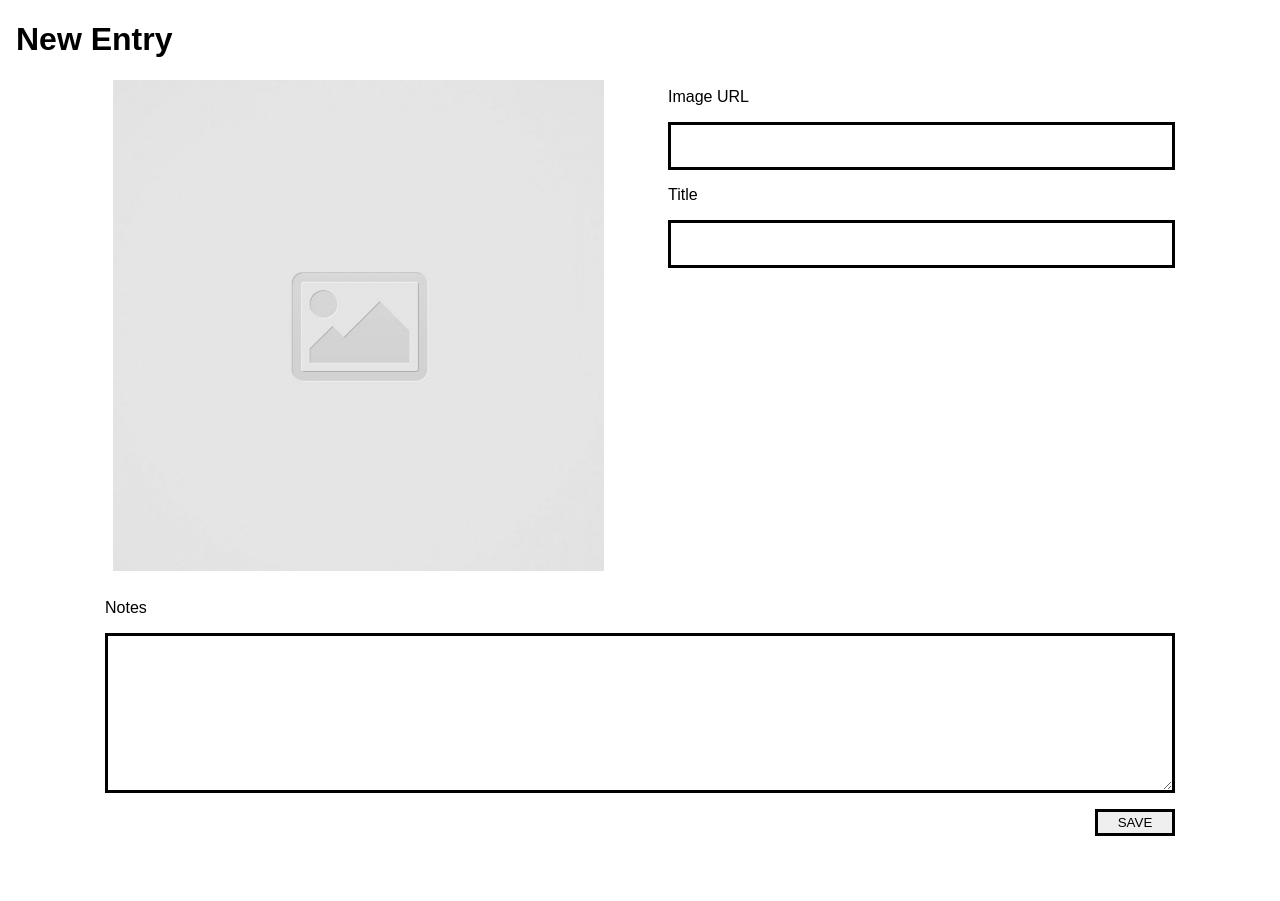
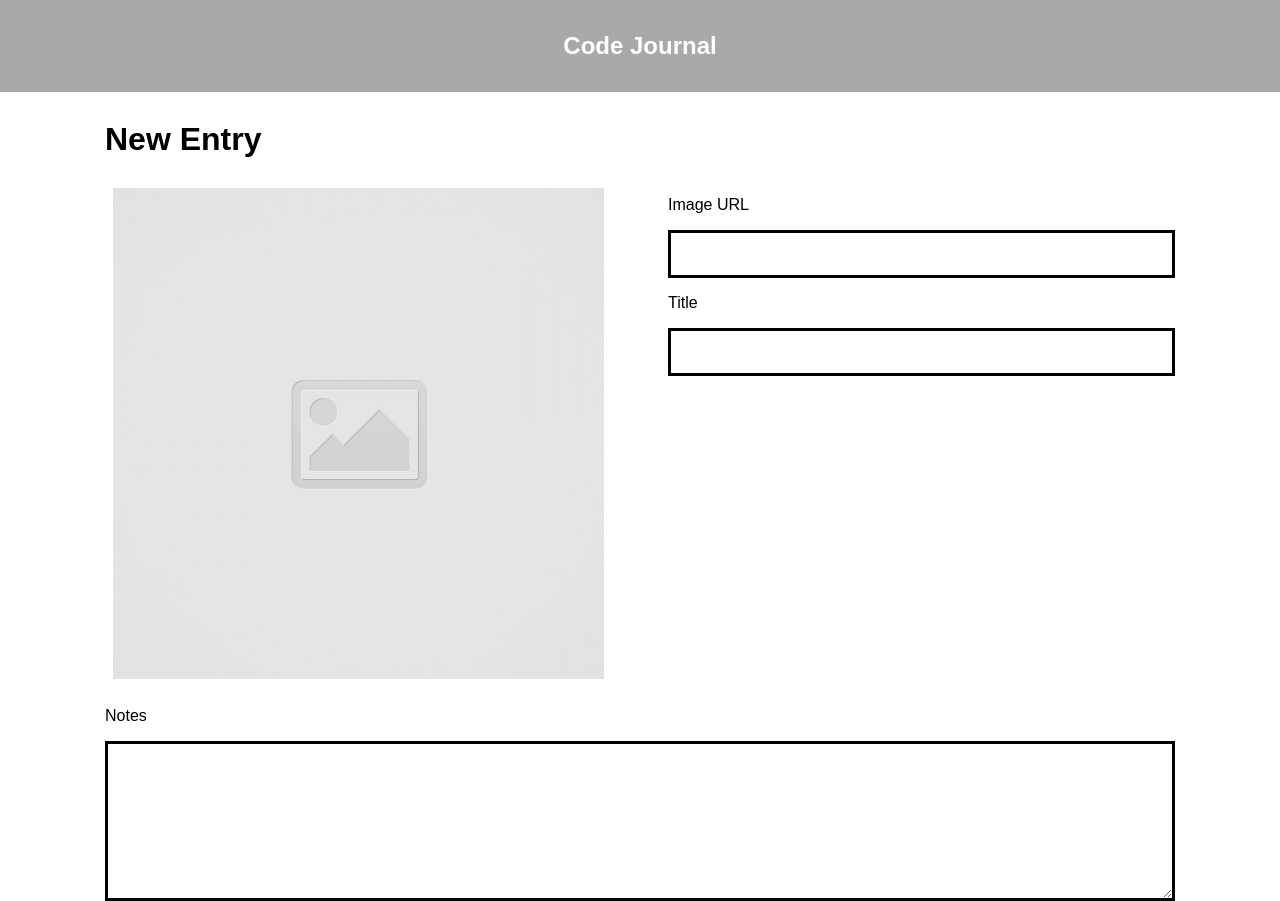
Before and after one commit to james-w-roach/code-journal, a website: page index.html in a window 1280 px wide. Shown: the top 901 px of the page. Before the commit the page ends 844 px from the top, so only its background shows below. Drawn offline with Linux system fonts and the light colour scheme.

Commit message:
updated CSS

```diff
--- a/css/styles.css
+++ b/css/styles.css
@@ -1,5 +1,16 @@
 * {
   font-family: Arial, Helvetica, sans-serif;
+}
+
+.navbar {
+  display: flex;
+  background-color: darkgray;
+  color: white;
+  justify-content: center;
+}
+
+.title {
+  margin: 2rem auto;
 }
 
 .form-div {
@@ -32,6 +43,13 @@
   align-self: flex-end;
   margin: 0.5rem 1rem;
   border: solid black;
+  box-shadow: 0.2rem 0.2rem black;
+  outline: none;
+}
+
+.save:hover {
+  cursor: crosshair;
+  background-color: darkgray;
 }
 
 .text-input {
--- a/index.html
+++ b/index.html
@@ -16,13 +16,24 @@
 </head>
 <body>
   <header>
+    <div class="navbar">
+      <div class="row">
+        <div class="column-full">
+          <h2 class="title">Code Journal</h2>
+        </div>
+      </div>
+    </div>
   </header>
   <main>
-    <div class="header">
-      <h1>New Entry</h1>
-    </div>
     <div class="form-div" data-view="entry-form">
       <form action="index.html" class="form">
+        <div class="row">
+          <div class="column-full">
+            <div class="header">
+              <h1>New Entry</h1>
+            </div>
+          </div>
+        </div>
         <div class="row">
           <div class="column-half">
             <div class="container">
```
